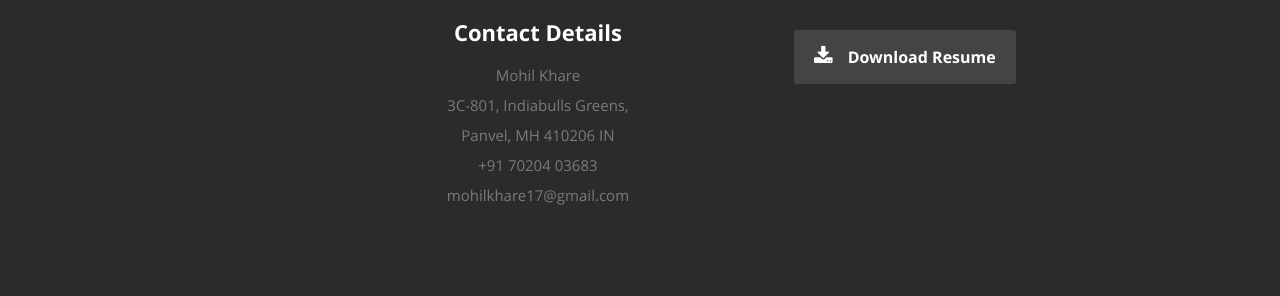
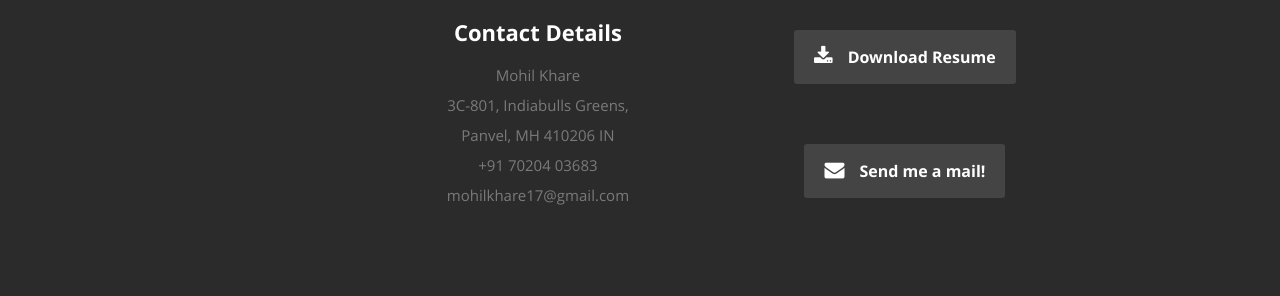
Before and after one commit to mohilkhare1708/themohilkhare, a React (Create React App) app: page / in a window 1280 px wide. Shown: the part 1100-1396 px from the top of the page. Built offline with nearby package versions, Linux system fonts and the light colour scheme; no server answers; the database is empty.

Commit message:
mail thingy and title tag dine

```diff
--- a/package.json
+++ b/package.json
@@ -13,6 +13,7 @@
     "react": "^17.0.2",
     "react-bootstrap": "^2.0.2",
     "react-dom": "^17.0.2",
+    "react-helmet": "^6.1.0",
     "react-router-dom": "^5.2.0",
     "react-scripts": "4.0.3",
     "web-vitals": "^1.1.2"
--- a/src/App.js
+++ b/src/App.js
@@ -2,10 +2,15 @@ import { BrowserRouter as Router, Route, Switch } from "react-router-dom";
 import "./assets/css/App.css";
 import Home from "./components/Home";
 import Admin from "./components/Admin";
+import Helmet from "react-helmet";
 
 function App() {
   return (
     <div className="App">
+      <Helmet>
+        <meta charSet="utf-8" />
+        <title>Mohil Khare</title>
+      </Helmet>
       <Router>
         <Switch>
           <Route path="/" exact component={() => <Home />} />
--- a/src/components/DownloadResume.js
+++ b/src/components/DownloadResume.js
@@ -3,6 +3,7 @@ import mohil_khare_resume from "../assets/Mohil_Khare_Resume.pdf";
 
 function DownloadResume() {
   return (
+    <div>
       <div class="columns download">
         <p>
           <a href={mohil_khare_resume} class="button">
@@ -10,6 +11,17 @@ function DownloadResume() {
           </a>
         </p>
       </div>
+      <div class="columns download">
+        <p>
+          <a
+            href="mailto:mohilkhare17@gmail.com?subject=Hey Mohil!"
+            class="button"
+          >
+            <i class="fa fa-envelope"></i>Send me a mail!
+          </a>
+        </p>
+      </div>
+    </div>
   );
 }
 
```
Also changed, not shown: 1 other file (tests, documents, lock files or other folders). Lines whose indentation alone changed are shown as unchanged.
